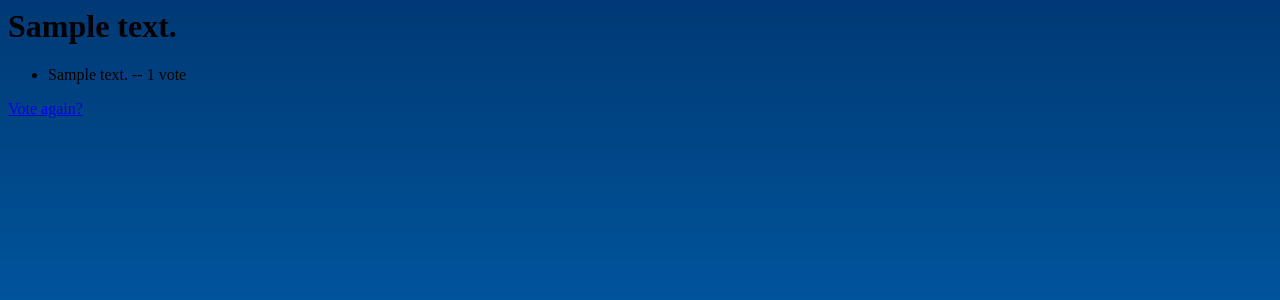
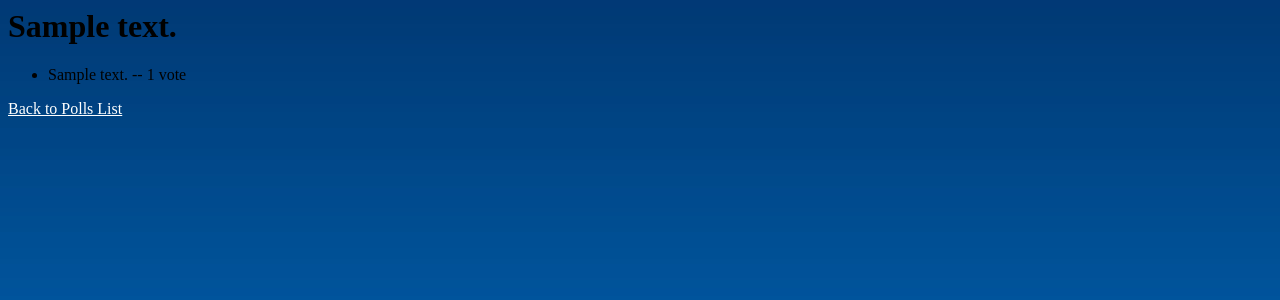
Before and after one commit to PloyyNK/ku-polls, a Django app: page /polls/1/results/ in a window 1280 px wide. Shown: the top 300 px of the page. Run offline with Django 4.2, Linux system fonts and the light colour scheme; tables that the repository leaves empty hold one stand-in row (values such as "Sample post").

Commit message:
back and forth to index page

```diff
--- a/polls/templates/polls/detail.html
+++ b/polls/templates/polls/detail.html
@@ -13,4 +13,5 @@
     {% endfor %}
 </fieldset>
 <input type="submit" value="Vote">
+    <a href="{% url 'polls:index' %}" style="color: white">Back to Polls List</a>
 </form>
--- a/polls/templates/polls/results.html
+++ b/polls/templates/polls/results.html
@@ -9,4 +9,4 @@
 {% endfor %}
 </ul>
 
-<a href="{% url 'polls:detail' question.id %}">Vote again?</a>
+<a href="{% url 'polls:index' %}" style="color: white">Back to Polls List</a>
```
